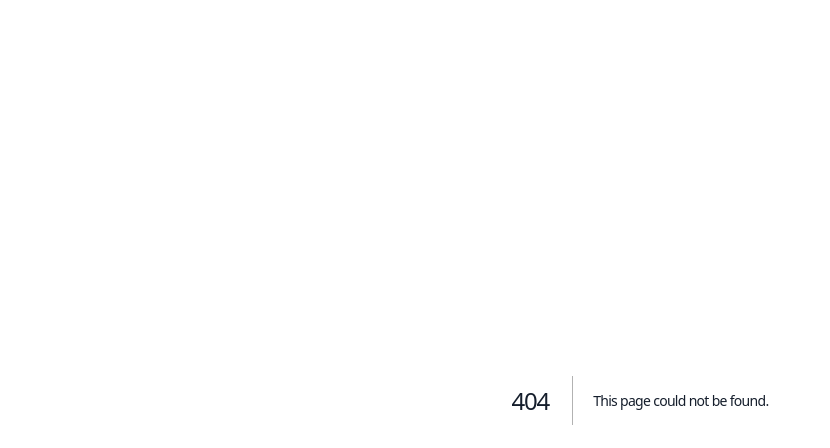
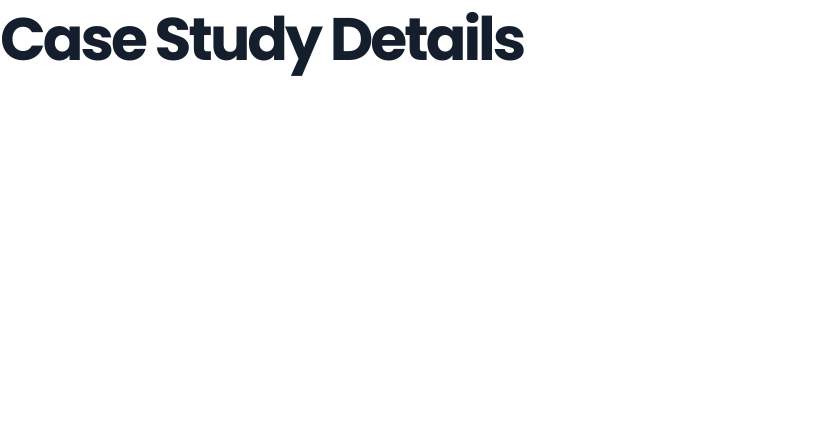
Before and after one commit to JamesDrysdale/portfolio, a Next.js app: page /case-studies/1 in a window 1280 px wide. Before the commit this address had no page. Shown: the top 448 px of the page, without its empty margins (0-830 px from the left). Built offline with nearby package versions, Linux system fonts and the light colour scheme.

Commit message:
Added routes

```diff
--- /dev/null
+++ b/app/case-studies/[details]/page.tsx
@@ -0,0 +1,7 @@
+export default function CaseStudiesDetails() {
+  return (
+    <main>
+      <h1>Case Study Details</h1>
+    </main>
+  );
+}
--- /dev/null
+++ b/app/case-studies/page.tsx
@@ -0,0 +1,7 @@
+export default function CaseStudies() {
+  return (
+    <main>
+      <h1>Case Studies</h1>
+    </main>
+  );
+}
--- /dev/null
+++ b/app/contact/page.tsx
@@ -0,0 +1,7 @@
+export default function Contact() {
+  return (
+    <main>
+      <h1>Contact Me</h1>
+    </main>
+  );
+}
--- a/app/page.tsx
+++ b/app/page.tsx
@@ -1,6 +1,7 @@
 export default function Home() {
   return (
     <main>
+      <h1>Homepage</h1>
       <h1>Heading 1</h1>
       <h2>Heading 2</h2>
       <h3>Heading 3</h3>
```
